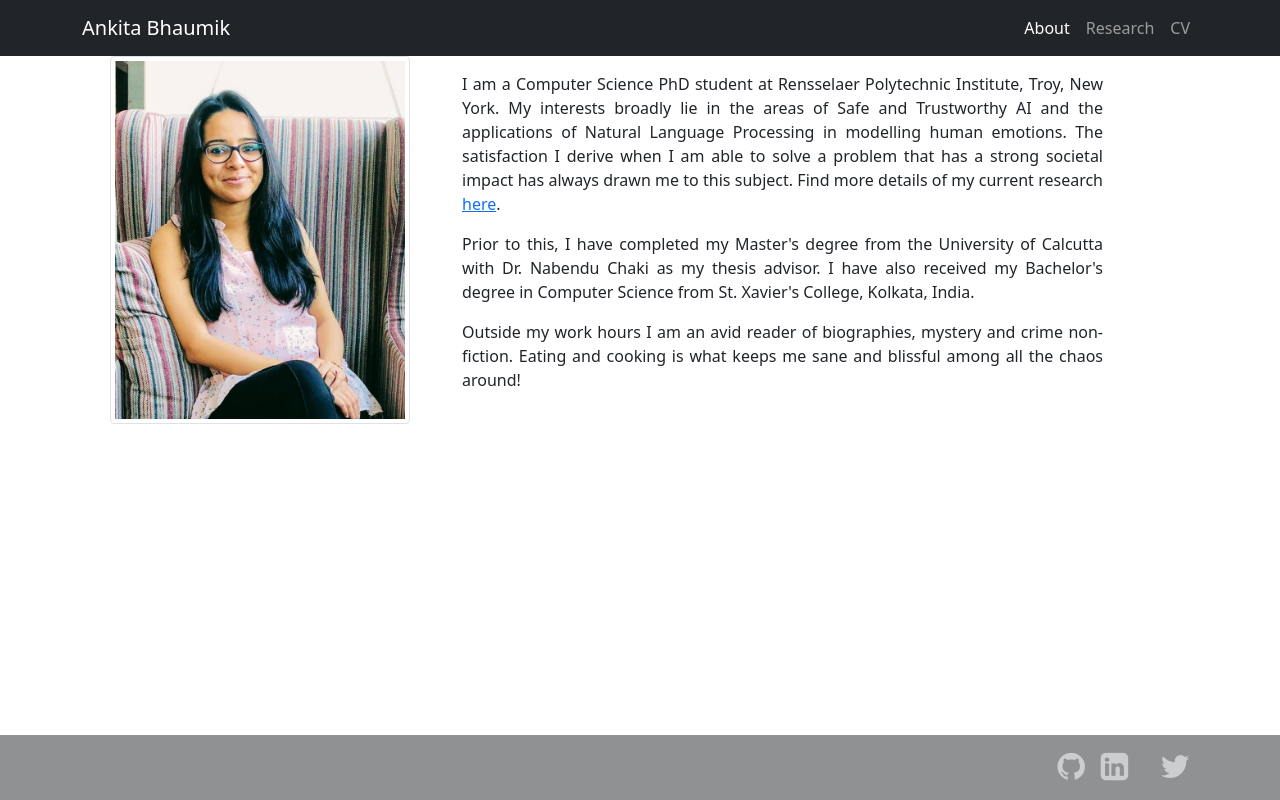
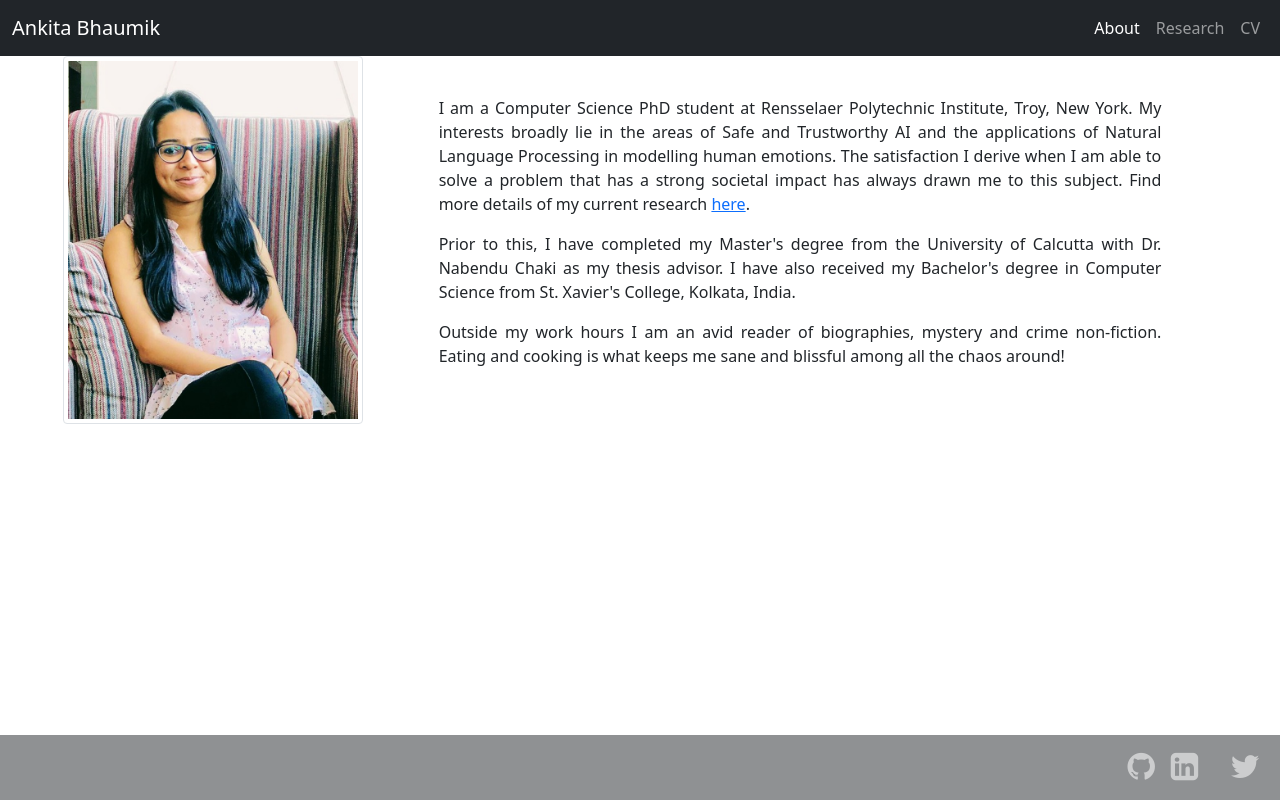
Before and after one commit to ankita066/ankita066.github.io, a plain HTML site: page index.html in a window 1280 px wide. Drawn offline with nearby package versions, Linux system fonts and the light colour scheme; a script that the page names is missing; some icons are missing.

Commit message:
Container changes

```diff
--- a/index.html
+++ b/index.html
@@ -2,7 +2,7 @@
 <html lang="en">
     <head>
         <meta charset="utf-8" />
-        <meta name="viewport" content="width=device-width, initial-scale=1, shrink-to-fit=no" />
+        <meta name="viewport" content="width=device-width, initial-scale=1" />
         <meta name="description" content="" />
         <meta name="author" content="" />
         <title>Ankita Bhaumik</title>
@@ -19,7 +19,7 @@
 
 <!-- Responsive navbar-->
 <nav class="navbar navbar-expand-lg navbar-dark bg-dark">
-    <div class="container">
+    <div class="container-fluid">
         <a class="navbar-brand" href="index.html">Ankita Bhaumik</a>
         <button class="navbar-toggler" type="button" data-bs-toggle="collapse" data-bs-target="#navbarSupportedContent" aria-controls="navbarSupportedContent" aria-expanded="false" aria-label="Toggle navigation"><span class="navbar-toggler-icon"></span></button>
         <div class="collapse navbar-collapse" id="navbarSupportedContent">
@@ -32,7 +32,7 @@
     </div>
 </nav>
         <!-- Page content-->
-        <div class="container">
+        <div class="container-fluid">
         <div class="row align-items-center">
 
             <div class="col-lg-4 text-center">
@@ -69,7 +69,7 @@
 
  <!-- Footer links-->
      <nav class="navbar navbar-expand-lg navbar-dark bg-dark bg-opacity-50 fixed-bottom">
-        <div class="container">
+        <div class="container-fluid">
             <button class="navbar-toggler" type="button" data-bs-toggle="collapse" data-bs-target="#navbarSupportedContent" aria-controls="navbarSupportedContent" aria-expanded="false" aria-label="Toggle navigation"><span class="navbar-toggler-icon"></span></button>
             <div class="collapse navbar-collapse" id="navbarSupportedContent">
                 <ul class="navbar-nav ms-auto mb-2 mb-lg-0">
```
Also changed, not shown: cv.html (+1 -1 lines), research.html (+2 -2 lines).
